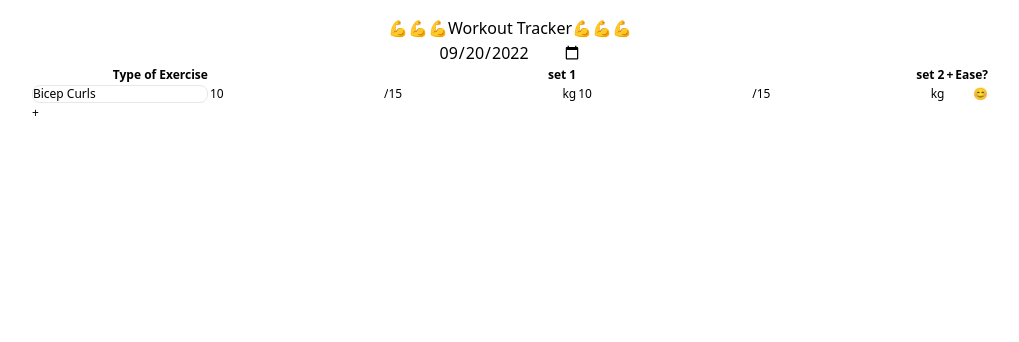
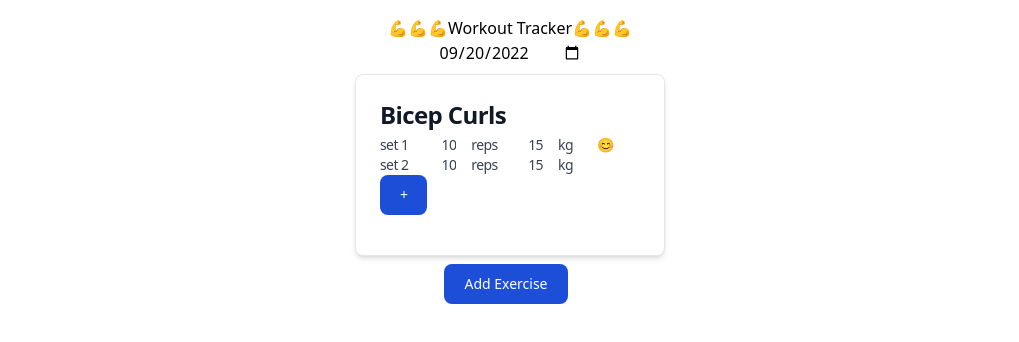
Before and after one commit to wecessary/workout-tracker, a React (Vite) app: page / in a window 1280 px wide. Shown: the top 342 px of the page, without its empty margins (130-1149 px from the left). Built offline with nearby package versions, Linux system fonts and the light colour scheme.

Commit message:
use cards to present data instead

```diff
--- a/src/handlers/handlers.ts
+++ b/src/handlers/handlers.ts
@@ -20,11 +20,11 @@ export const handleAddWorkout = (
   workoutData: WorkoutDataObject[],
   setWorkoutData: (value: SetStateAction<WorkoutDataObject[]>) => void
 ) => {
-  const numberOfSets = workoutData[0].sets.length;
-  const initialSets = [];
-  for (let i = 0; i < numberOfSets; i++) {
-    initialSets.push({ index: i, reps: 10, weight: 15 });
-  }
+
+  const initialSets = [
+    { index: 0, reps: 10, weight: 15 },
+    { index: 1, reps: 10, weight: 15 },
+  ];
 
   setWorkoutData([
     ...workoutData,
@@ -38,19 +38,18 @@ export const handleAddWorkout = (
 };
 
 export const handleAddSet = (
-  sets: string[],
-  setSets: (value: SetStateAction<string[]>) => void,
+  workoutDataObjectIndex: number,
   workoutData: WorkoutDataObject[],
   setWorkoutData: (value: SetStateAction<WorkoutDataObject[]>) => void
 ) => {
-  const nextSet = sets.length + 1;
-  setSets([...sets, `set ${nextSet}`]);
-
   const newWorkoutData = workoutData.map((obj) => {
-    return {
-      ...obj,
-      sets: [...obj.sets, { index: obj.sets.length, reps: 10, weight: 15 }],
-    };
+    if (obj.index === workoutDataObjectIndex) {
+      return {
+        ...obj,
+        sets: [...obj.sets, { index: obj.sets.length, reps: 10, weight: 15 }],
+      };
+    }
+    return obj;
   });
 
   setWorkoutData(newWorkoutData);
--- a/src/pages/TrackerPage.tsx
+++ b/src/pages/TrackerPage.tsx
@@ -19,7 +19,6 @@ const TrackerPage = () => {
     setUserData,
     selectedDate
   );
-  const [sets, setSets] = useState(initialSets);
 
   //useEffect for updating workOutData
   useEffect(() => {
@@ -34,7 +33,7 @@ const TrackerPage = () => {
   console.log(userData);
   return (
     <>
-      <div className="flex flex-col justify-center items-center h-full p-4">
+      <div className="flex flex-col justify-center items-center p-4">
         <h1> 💪💪💪Workout Tracker💪💪💪</h1>
         <h1>
           <input
@@ -43,51 +42,43 @@ const TrackerPage = () => {
             onChange={(e) => setSelectedDate(e.target.value)}
           />
         </h1>
-        <table className="table-auto text-xs">
-          <thead>
-            <tr className="text-right">
-              <th>Type of Exercise</th>
-              {sets.map((set, i) => {
-                return <th key={i}>{set}</th>;
+        {workoutData.map((obj, i) => {
+          return (
+            <div
+              key={i}
+              className="group p-6 max-w-[310px] my-2 bg-white rounded-lg border border-gray-200 shadow-md hover:bg-gray-100"
+            >
+              <div className="mb-2 text-2xl font-bold tracking-tight text-gray-900 dark:text-white">
+                <input
+                  className="group-hover:bg-gray-100 w-64 mb-1"
+                  key={i}
+                  value={obj.name}
+                  onChange={(e) =>
+                    handleChangeName(e, obj.index, workoutData, setWorkoutData)
+                  }
+                />
+                <div className="font-normal text-gray-700 grid grid-cols-6 text-sm">
+                  <div className="col-span-1">
+                    {obj.sets.map((_, i) => {
+                      return <p key={i}>{`set ${i + 1}`}</p>;
                     })}
-              <th>
                     <button
+                      className="text-white bg-blue-700 hover:bg-blue-800 focus:ring-4 focus:ring-blue-300 font-medium rounded-lg text-sm px-5 py-2.5 mr-2 mb-2 dark:bg-blue-600 dark:hover:bg-blue-700 focus:outline-none dark:focus:ring-blue-800"
                       onClick={() =>
-                    handleAddSet(sets, setSets, workoutData, setWorkoutData)
+                        handleAddSet(obj.index, workoutData, setWorkoutData)
                       }
                     >
                       +
                     </button>
-              </th>
-              <th>Ease?</th>
-            </tr>
-          </thead>
-          <tbody>
-            {workoutData.map((obj, i) => {
-              return (
-                <tr key={i}>
-                  <td>
-                    <input
-                      className="border rounded-lg w-full"
-                      key={i}
-                      value={obj.name}
-                      onChange={(e) =>
-                        handleChangeName(
-                          e,
-                          obj.index,
-                          workoutData,
-                          setWorkoutData
-                        )
-                      }
-                    />
-                  </td>
+                  </div>
+                  <div className="col-span-2">
                     {obj.sets.map((set, i) => {
                       return (
-                      <td key={i} className="text-right">
+                        <span key={`reps${i}`}>
                           <input
                             type="number"
-                          key={`reps${i}`}
                             value={set.reps}
+                            className="group-hover:bg-gray-100 w-12 text-right"
                             onChange={(e) =>
                               handleChangeReps(
                                 e,
@@ -99,12 +90,20 @@ const TrackerPage = () => {
                               )
                             }
                           />
-                        /
+                          reps
+                        </span>
+                      );
+                    })}
+                  </div>
+                  <div className="col-span-2">
+                    {obj.sets.map((set, i) => {
+                      return (
+                        <span key={`weight${i}`}>
                           <input
                             type="number"
-                          key={`weight${i}`}
                             value={set.weight}
-                          onChange={(e) => {
+                            className="group-hover:bg-gray-100 w-12 text-right"
+                            onChange={(e) =>
                               handleChangeWeight(
                                 e,
                                 i,
@@ -112,15 +111,15 @@ const TrackerPage = () => {
                                 obj,
                                 workoutData,
                                 setWorkoutData
-                            );
-                          }}
+                              )
+                            }
                           />
                           kg
-                      </td>
+                        </span>
                       );
                     })}
-                  <td className="text-right"></td>
-                  <td className="text-right">
+                  </div>
+                  <div className="col-span-1">
                     <button
                       onClick={() =>
                         handleChangeEasy(obj.index, workoutData, setWorkoutData)
@@ -128,21 +127,18 @@ const TrackerPage = () => {
                     >
                       {obj.easy ? "😊" : "😔"}
                     </button>
-                  </td>
-                </tr>
+                  </div>
+                </div>
+              </div>
+            </div>
           );
         })}
-            <tr>
-              <td>
         <button
+          className="text-white bg-blue-700 hover:bg-blue-800 focus:ring-4 focus:ring-blue-300 font-medium rounded-lg text-sm px-5 py-2.5 mr-2 mb-2 dark:bg-blue-600 dark:hover:bg-blue-700 focus:outline-none dark:focus:ring-blue-800"
           onClick={() => handleAddWorkout(workoutData, setWorkoutData)}
         >
-                  +
+          Add Exercise
         </button>
-              </td>
-            </tr>
-          </tbody>
-        </table>
       </div>
     </>
   );
```
Lines whose indentation alone changed are shown as unchanged.
